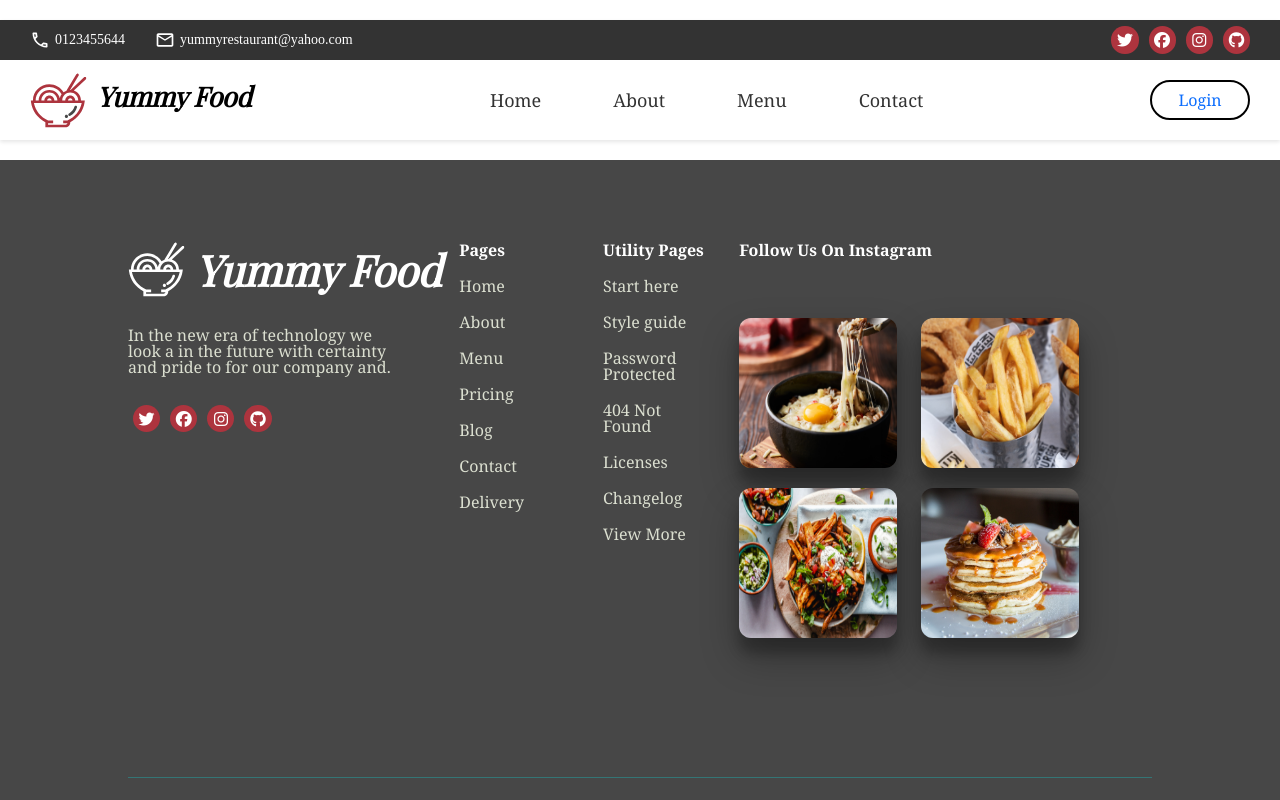
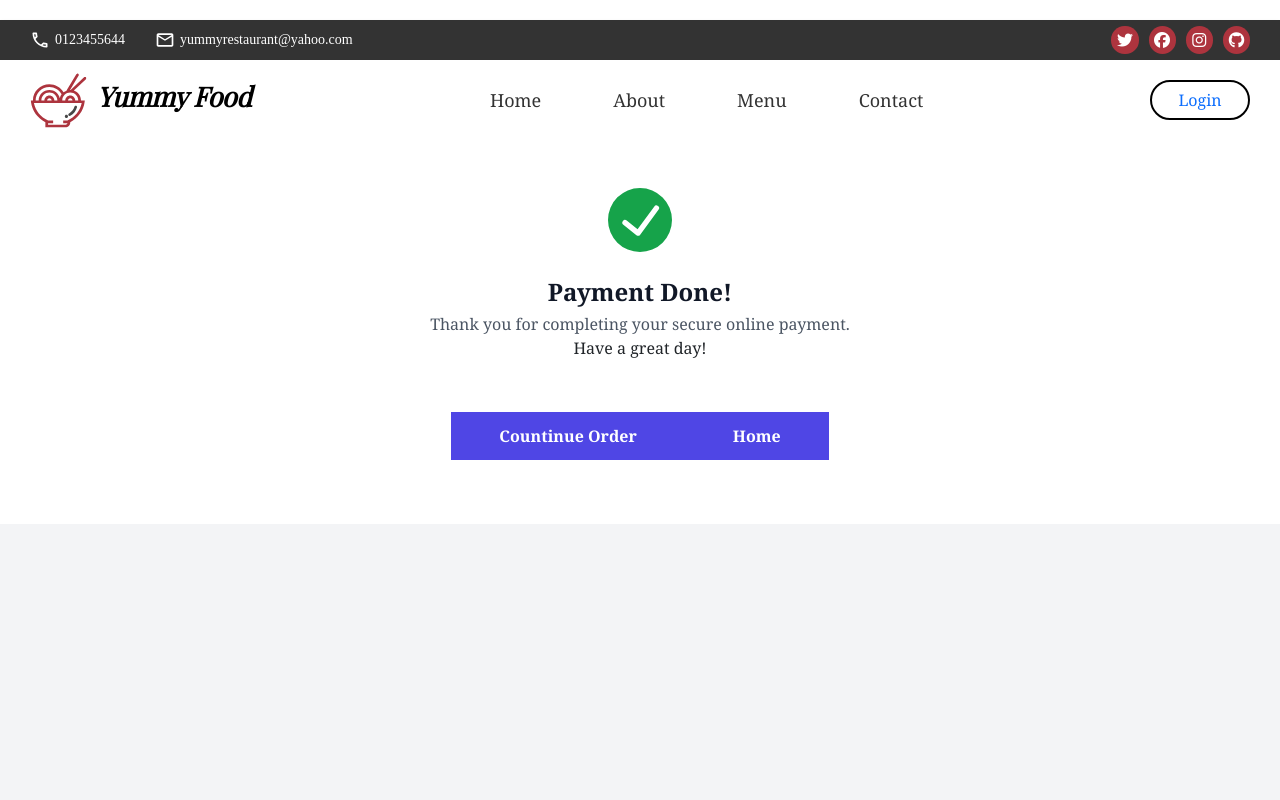
Before and after one commit to hoanghungnoob/FE-web-application-fork, a React (Create React App) app: page /success in a window 1280 px wide. Shown: the top 800 px of the page. Built offline with nearby package versions, Linux system fonts and the light colour scheme; a web font is replaced by a local one.

Commit message:
YUM-87 Add success order page

```diff
--- a/src/App.js
+++ b/src/App.js
@@ -14,6 +14,7 @@
 import Order from './pages/oder';
 import Cart from './pages/shoppingCart'
 import { ShoppingCart } from '@mui/icons-material';
+import Success from './pages/Success';
 
 function App() {
   return (
@@ -31,6 +32,7 @@
         <Route path="/menu" element={<Menu />} />
         <Route path="/order" element={<Order />} />
         <Route path="/cart" element={<Cart />} />
+        <Route path="/success" element={<Success />} />
       </Routes>
       <Footer />
     </div>
--- /dev/null
+++ b/src/pages/Success.jsx
@@ -0,0 +1,38 @@
+import React from "react";
+import { useNavigate } from "react-router-dom";
+
+export default function Success() {
+    const navigate = useNavigate();
+    const handlePage= () =>{
+
+            navigate('/menu');
+
+    }
+
+    return (
+        <div>
+    <div className="bg-gray-100 h-screen">
+      <div className="bg-white p-6  md:mx-auto">
+        <svg viewBox="0 0 24 24" class="text-green-600 w-16 h-16 mx-auto my-6">
+            <path fill="currentColor"
+                d="M12,0A12,12,0,1,0,24,12,12.014,12.014,0,0,0,12,0Zm6.927,8.2-6.845,9.289a1.011,1.011,0,0,1-1.43.188L5.764,13.769a1,1,0,1,1,1.25-1.562l4.076,3.261,6.227-8.451A1,1,0,1,1,18.927,8.2Z">
+            </path>
+        </svg>
+        <div class="text-center">
+            <h3 className="md:text-2xl text-base text-gray-900 font-semibold text-center">Payment Done!</h3>
+            <p class="text-gray-600 my-2">Thank you for completing your secure online payment.</p>
+            <p> Have a great day!  </p>
+            <div class="py-10 text-center">
+                <button onClick={handlePage} className="px-12 bg-indigo-600 hover:bg-indigo-500 text-white font-semibold py-3">
+                    Countinue Order
+               </button>
+               <button  onClick={()=> navigate('/home')} className="px-12 bg-indigo-600 hover:bg-indigo-500 text-white font-semibold py-3">
+                    Home
+               </button>
+            </div>
+        </div>
+    </div>
+  </div>
+  </div>
+);
+}
```
